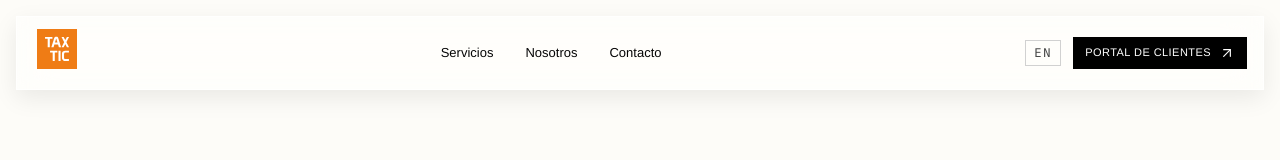
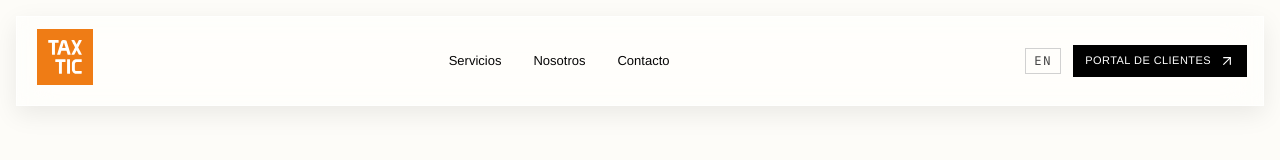
Before and after one commit to TAXTIC/landing-taxtic, a Next.js app: page /en in a window 1280 px wide. Shown: the top 160 px of the page. Built offline with nearby package versions, Linux system fonts and the light colour scheme.

Commit message:
🎨 style(navbar): agrandar el isologo a 56px para igualar la proporción del diseño de marketing

```diff
--- a/src/components/layout/Navbar.tsx
+++ b/src/components/layout/Navbar.tsx
@@ -64,7 +64,7 @@ export function Navbar({ siteData }: NavbarProps) {
               variant="isologo"
               surface="light"
               tone="orange"
-              size="md"
+              size="lg"
               clearSpace="compact"
               preload
             />
```
